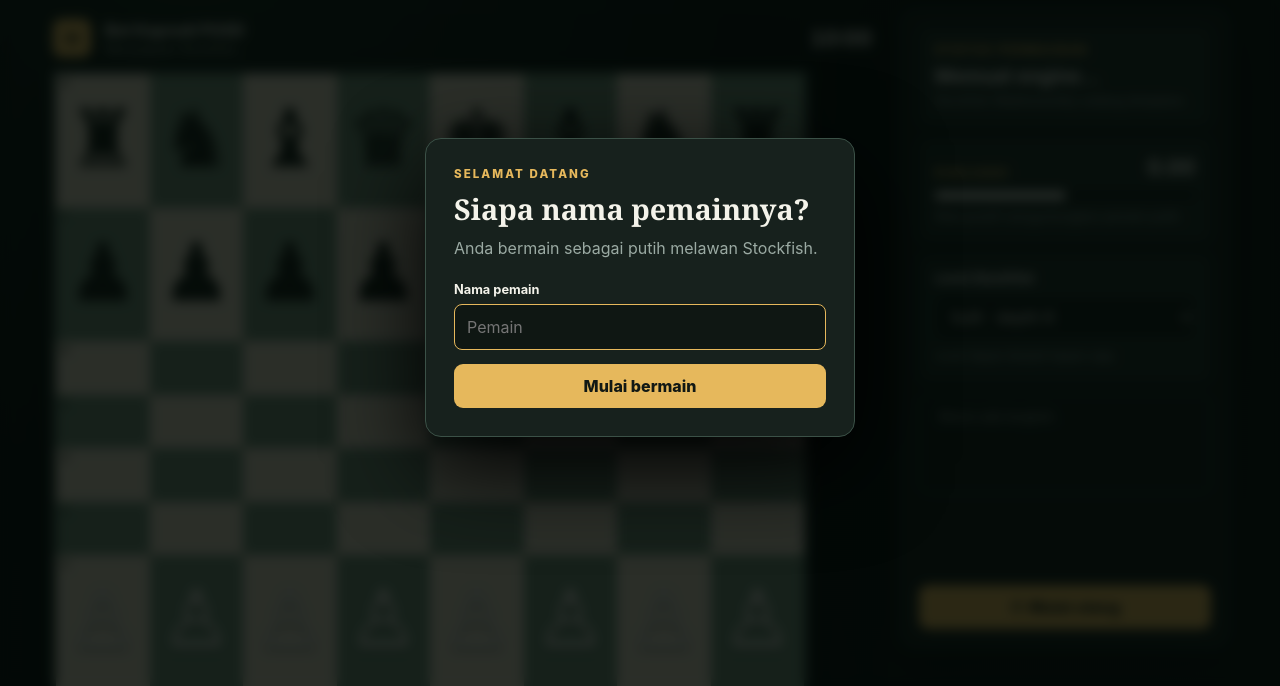
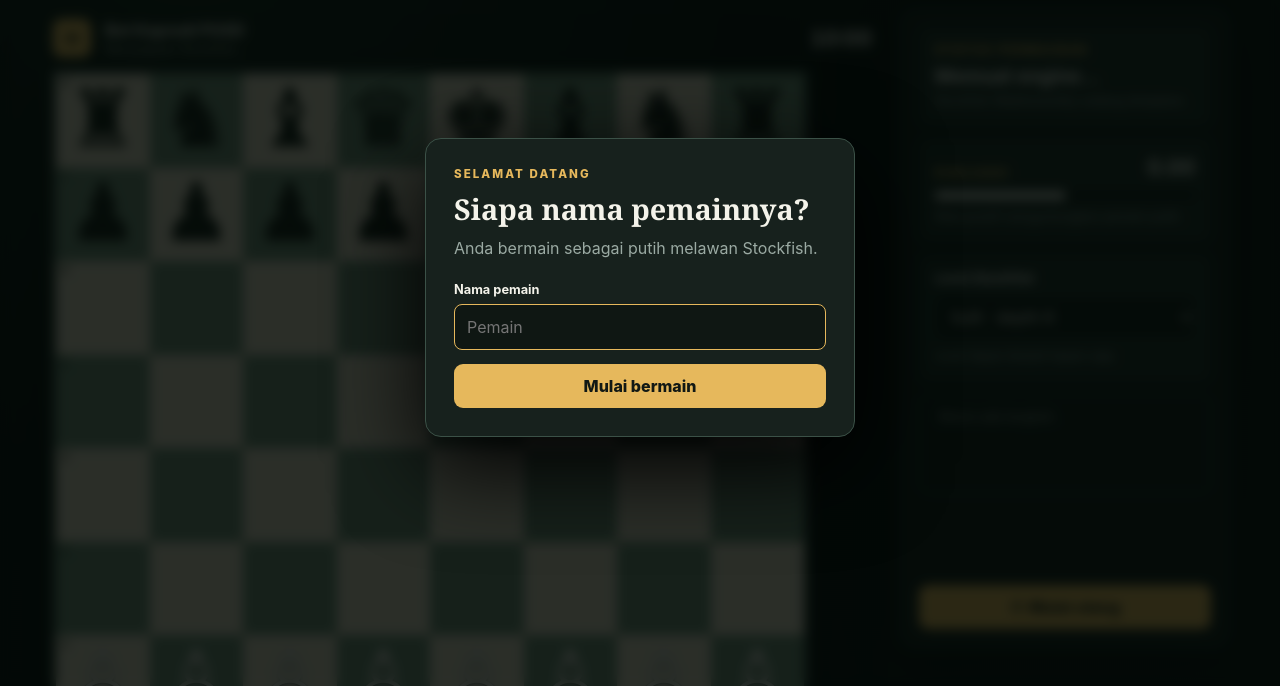
Before and after one commit to dika-81/game-catur, a website: page index.html in a window 1280 px wide. Shown: the part 113-799 px from the top of the page. Drawn offline with Linux system fonts and the light colour scheme.

Commit message:
Update styles.css

```diff
--- a/styles.css
+++ b/styles.css
@@ -49,14 +49,15 @@ button, select { cursor: pointer; }
   width: 100%;
   max-width: 760px;
   aspect-ratio: 1;
-  grid-template-columns: repeat(8, 1fr);
+  grid-template-columns: repeat(8, minmax(0, 1fr));
+  grid-template-rows: repeat(8, minmax(0, 1fr));
   overflow: hidden;
   border: 6px solid #293a33;
   border-radius: 5px;
   box-shadow: 0 24px 70px rgba(0, 0, 0, .35);
 }
 
-.square { position: relative; display: grid; min-width: 0; padding: 0; place-items: center; border: 0; border-radius: 0; color: #172019; background: var(--light-square); line-height: 1; }
+.square { position: relative; display: grid; width: 100%; height: 100%; min-width: 0; min-height: 0; overflow: hidden; padding: 0; place-items: center; border: 0; border-radius: 0; appearance: none; color: #172019; background: var(--light-square); line-height: 1; }
 .square.dark { background: var(--dark-square); }
 .square:hover { filter: brightness(1.04); }
 .square.selected::after { position: absolute; inset: 5%; border: 4px solid rgba(230, 184, 92, .95); border-radius: 5px; content: ""; pointer-events: none; }
@@ -64,7 +65,7 @@ button, select { cursor: pointer; }
 .square.in-check { box-shadow: inset 0 0 28px 8px rgba(211, 66, 66, .85); }
 .square.legal-target::before { position: absolute; z-index: 2; width: 22%; aspect-ratio: 1; border-radius: 50%; background: rgba(15, 36, 27, .52); content: ""; pointer-events: none; }
 .square.capture-target::before { width: 76%; border: clamp(5px, .7vw, 9px) solid rgba(15, 36, 27, .52); background: transparent; }
-.piece { z-index: 1; font-family: "Segoe UI Symbol", "Noto Sans Symbols 2", serif; font-size: clamp(2rem, 7vw, 5rem); transform: translateY(-2%); filter: drop-shadow(0 2px 1px rgba(0, 0, 0, .28)); }
+.piece { z-index: 1; display: block; max-width: 88%; max-height: 88%; font-family: "Segoe UI Symbol", "Noto Sans Symbols 2", "DejaVu Sans", serif; font-size: clamp(2rem, 7vw, 5rem); line-height: 1; transform: translateY(-2%); filter: drop-shadow(0 2px 1px rgba(0, 0, 0, .28)); }
 .piece.white-piece { color: #fffdf5; text-shadow: 0 0 1px #172019, 0 1px 2px #172019; }
 .coordinate { position: absolute; z-index: 3; color: rgba(21, 35, 28, .72); font-size: clamp(.5rem, 1.1vw, .72rem); font-weight: 800; pointer-events: none; }
 .coordinate.rank { top: 4px; left: 5px; }
```
